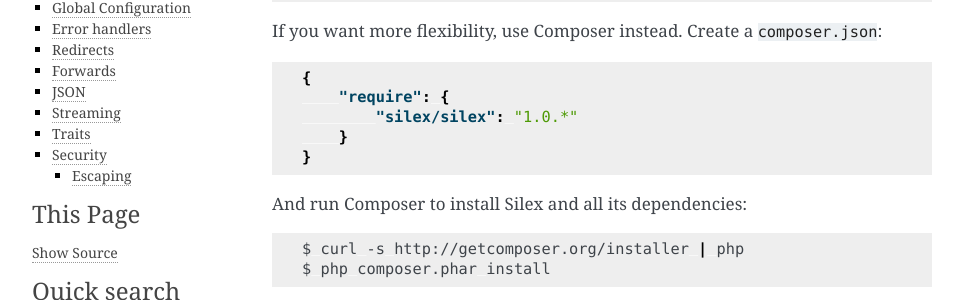
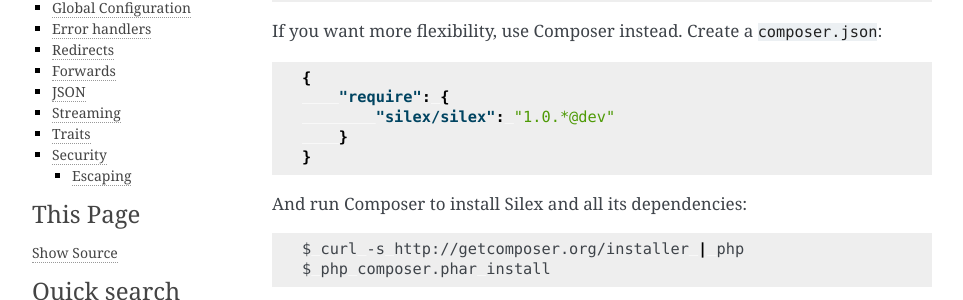
Before and after one commit to silexphp/Silex, a Sphinx documentation site: the page built from doc/usage.rst, in a window 1280 px wide and 900 px high. Shown: the part 412-712 px from the top of the window, without its empty margins (148-1111 px from the left). Built offline with Sphinx 7.4.7, drawn with Linux system fonts in a browser that asks for light colours; pages that are not in the unit, such as notebooks, are missing from menus.

```diff
--- a/doc/usage.rst
+++ b/doc/usage.rst
@@ -25,7 +25,7 @@
 
     {
         "require": {
-            "silex/silex": "1.0.*"
+            "silex/silex": "1.0.*@dev"
         }
     }
 
```
Also changed, not shown: README.md (+1 -2 lines).
